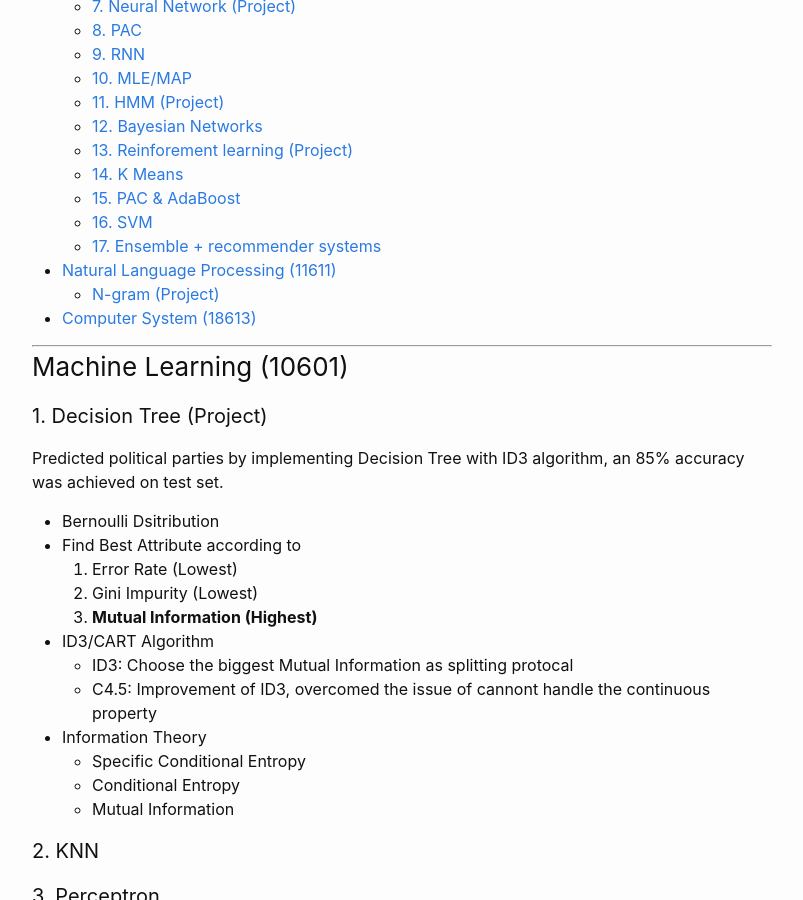
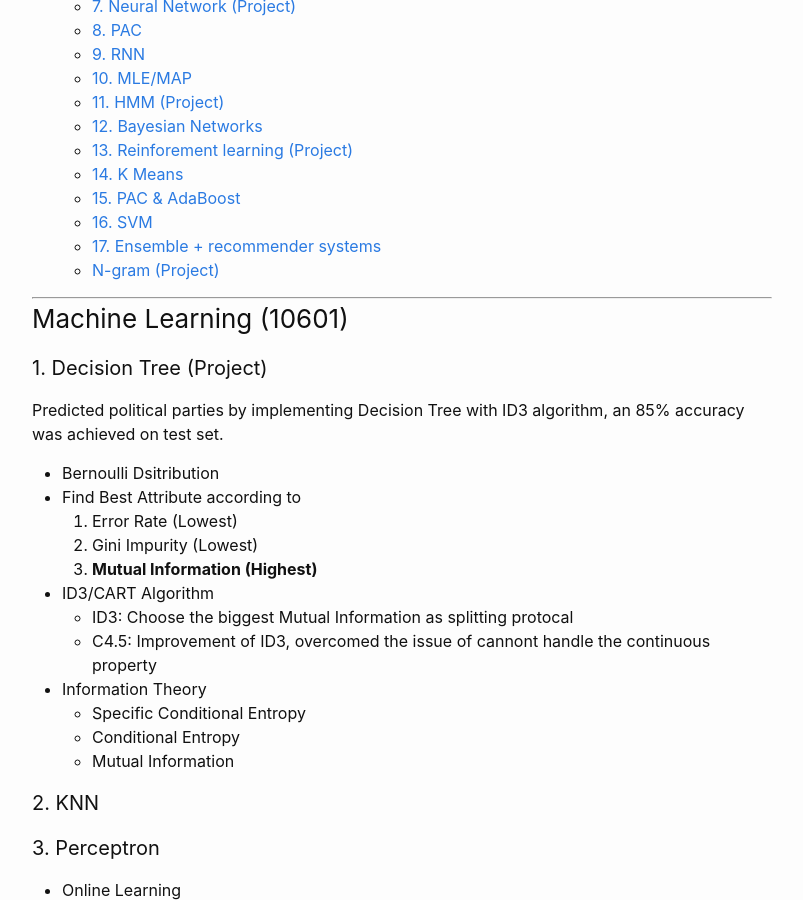
Before and after one commit to ghostian/ghostian.github.io, a Jekyll site: the page built from _posts/2019-09-10-blog-post-2.md, in a window 1280 px wide and 900 px high, scrolled down 374 px. Shown: the whole window, without its empty margins (238-1041 px from the left). Built offline with Jekyll 4.4.1, drawn with Linux system fonts in a browser that asks for light colours; some of the changed text lies outside the part shown.

Commit message:
Edit post

```diff
--- a/_posts/2019-09-10-blog-post-2.md
+++ b/_posts/2019-09-10-blog-post-2.md
@@ -22,9 +22,7 @@
   - [15. PAC & AdaBoost](#15-pac--adaboost)
   - [16. SVM](#16-svm)
   - [17. Ensemble + recommender systems](#17-ensemble--recommender-systems)
-- [Natural Language Processing (11611)](#natural-language-processing-11611)
   - [N-gram (Project)](#n-gram-project)
-- [Computer System (18613)](#computer-system-18613)
 
 
 ---
@@ -171,10 +169,6 @@
 
 #### 17. Ensemble + recommender systems
 
-### Natural Language Processing (11611)
-
 #### N-gram (Project)
 
 Implemented a model interpolates the N-gram probabilities, which predictes the ”special language” used by the lawyers when drafting these privacy policies and compute the output's perplexity.
-
-### Computer System (18613)
```
